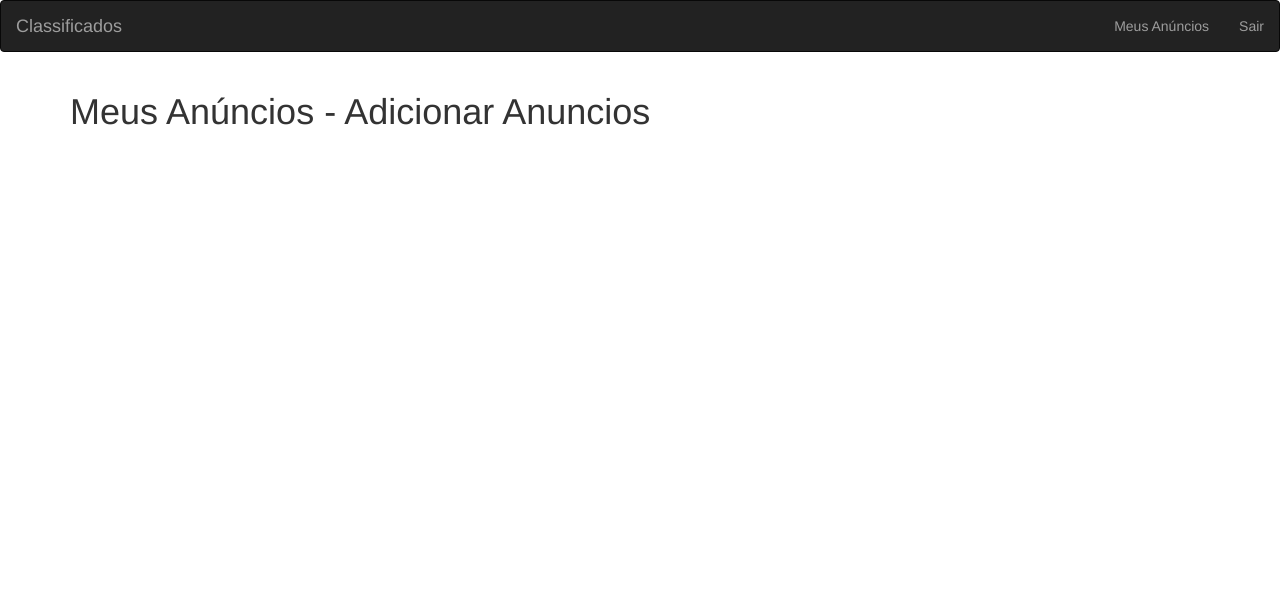
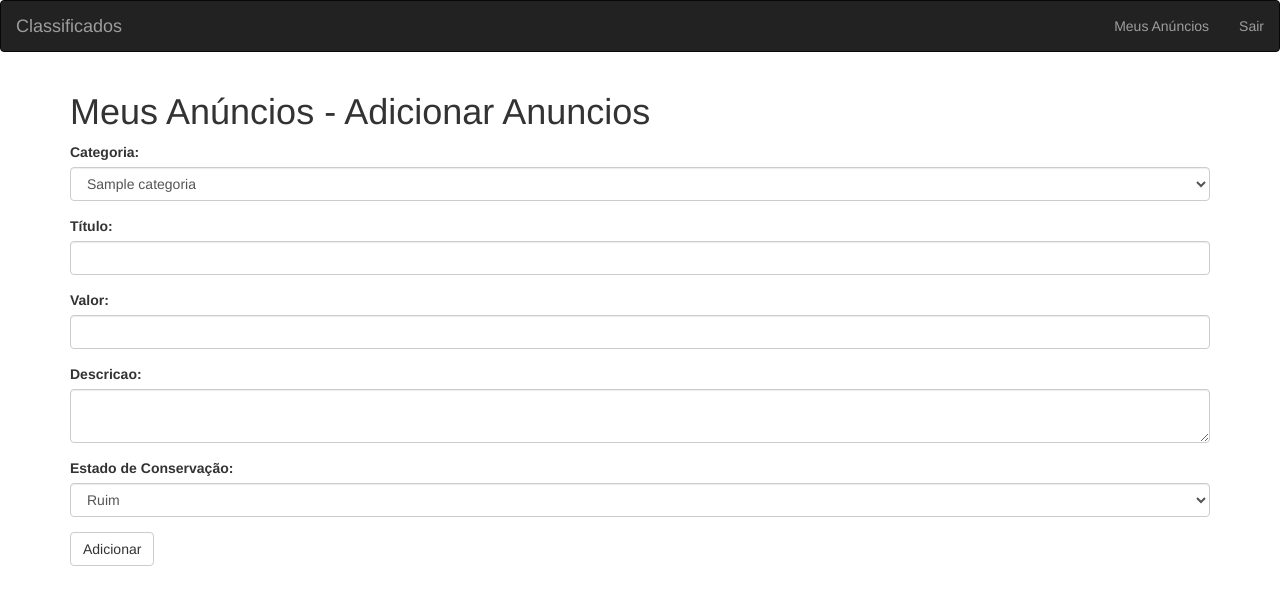
Before and after one commit to DevAnseSenior/Classificados, a PHP site: page /add-anuncio.php in a window 1280 px wide. Shown: the top 605 px of the page. Run offline with PHP 8.4, Linux system fonts and the light colour scheme; the visitor is signed in with stand-in values (Sample User, id 1); tables that the repository leaves empty or names only in its code hold one stand-in row (values such as "Sample post").

Commit message:
Create a class for categorias and add the values in select option

```diff
--- a/add-anuncio.php
+++ b/add-anuncio.php
@@ -11,7 +11,42 @@
         <h1>Meus Anúncios - Adicionar Anuncios</h1>
 
         <form method="POST" enctype="multipart/form-data">
-
+            <div class="form-group">
+                <label for="categoria">Categoria:</label>
+                <select name="categoria" id="categoria" class="form-control">
+                    <?php
+                    require 'classes/categorias.class.php';
+                    $c = new Categorias();
+                    $cats = $c->getLista();
+                    foreach($cats as $cat):
+                    ?>
+                        <option value="<?php echo $cat['id']; ?>"><?php echo $cat['nome']; ?></option>
+                    <?php
+                    endforeach;
+                    ?>
+                </select>
+            </div>
+            <div class="form-group">
+                <label for="titulo">Título:</label>
+                <input type="text" name="titulo" id="titulo" class="form-control">
+            </div>
+            <div class="form-group">
+                <label for="valor">Valor:</label>
+                <input type="text" name="valor" id="valor" class="form-control">
+            </div>
+            <div class="form-group">
+                <label for="descricao">Descricao:</label>
+                <textarea class="form-control" name="descricao" id="descricao"></textarea>
+            </div>
+            <div class="form-group">
+                <label for="estado">Estado de Conservação:</label>
+                <select name="categoria" id="categoria" class="form-control">
+                    <option value="0">Ruim</option>
+                    <option value="1">Bom</option>
+                    <option value="2">Ótimo</option>
+                </select>
+            </div>
+            <input type="submit" value="Adicionar" class="btn btn-default">
         </form>
     </div>
 <?php require 'pages/footer.php'; ?>
--- /dev/null
+++ b/classes/categorias.class.php
@@ -0,0 +1,16 @@
+<?php
+class Categorias {
+
+    public function getLista() {
+        $array = array();
+        global $pdo;
+
+        $sql = $pdo->query("SELECT * FROM categorias");
+        if($sql->rowCount() > 0) {
+            $array = $sql->fetchAll();
+        }
+
+        return $array;
+    }
+}
+?>
```
